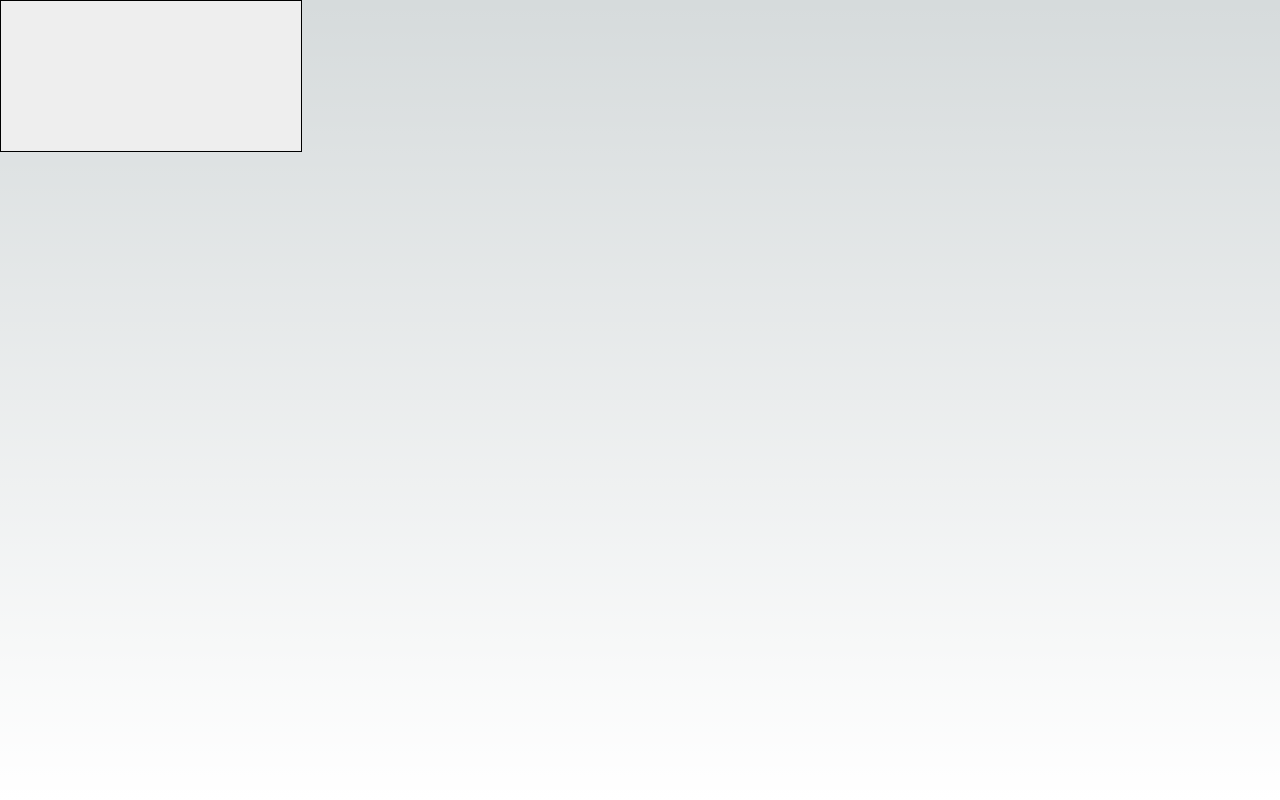
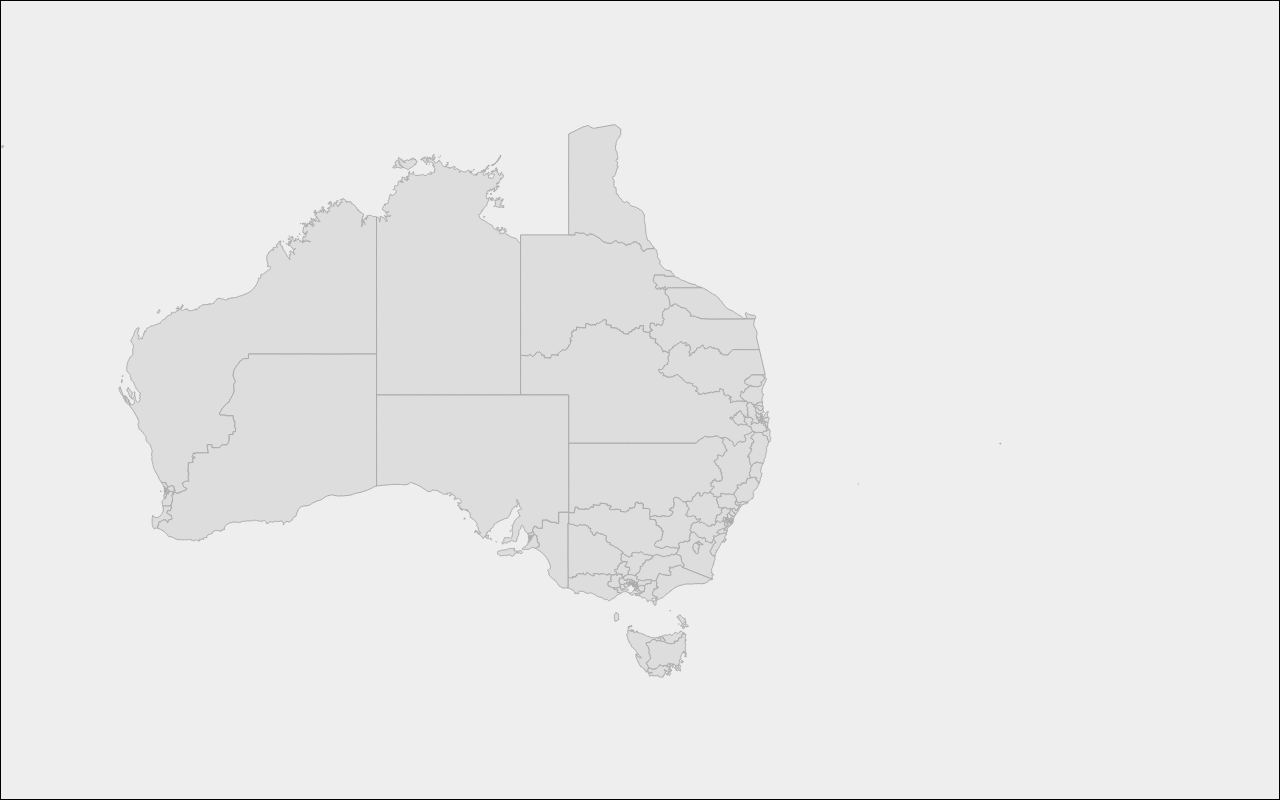
Before and after one commit to mitchell-merry/election-viewer, a Next.js app: page / in a window 1280 px wide. Built offline with nearby package versions, Linux system fonts and the light colour scheme.

Commit message:
Smoother controls

```diff
--- a/src/app/page.tsx
+++ b/src/app/page.tsx
@@ -17,34 +17,39 @@ export default function Home() {
 
   useEffect(() => {
     loadMap().then(data => {
-      // geoJSON.features = geoJSON.features.map((f) => turf.rewind(f,{reverse:true}));
-      const rewindedData: Map = {
+      const rewoundData: Map = {
         ...data,
         features: data.features.map(f => rewind(f, { reverse: true }))
       };
-      setMapData(rewindedData);
+      setMapData(rewoundData);
     }).catch(setError);
   }, []);
 
-  if (error) return <main className='min-h-screen'>{`${error}`}</main>;
-  if (!mapData) return <main className='min-h-screen'>Loading...</main>;
+  useEffect(() => {
+    if (!mapData || !svgRef.current) return;
 
     const projection = d3.geoEquirectangular();
     const path = d3.geoPath(projection);
     projection.fitSize([WIDTH, HEIGHT], mapData);
 
-  const svg = d3.select(svgRef.current)
-    .attr("width", WIDTH)
-    .attr("height", HEIGHT);
+    const svg = d3.select(svgRef.current);
+    svg.selectAll("*").remove();
 
     const g_elements = svg.append("g").attr("class", "elements");
+    const zoom = d3.zoom<SVGSVGElement, unknown>().on('zoom', e => g_elements.attr('transform', e.transform));
+    svg.call(zoom);
+
     g_elements.selectAll("path")
       .data(mapData.features)
       .enter()
       .append('path')
       .attr('d', path);
+  }, [mapData]);
+
+  if (error) return <main className='min-h-screen'>{`${error}`}</main>;
+  if (!mapData) return <main className='min-h-screen'>Loading...</main>;
 
   return <main className="min-h-screen">
-    <svg ref={svgRef}></svg>
+    <svg ref={svgRef} className="min-h-screen" width="100%" height="100%"></svg>
   </main>;
 }
```
Lines whose indentation alone changed are shown as unchanged.
